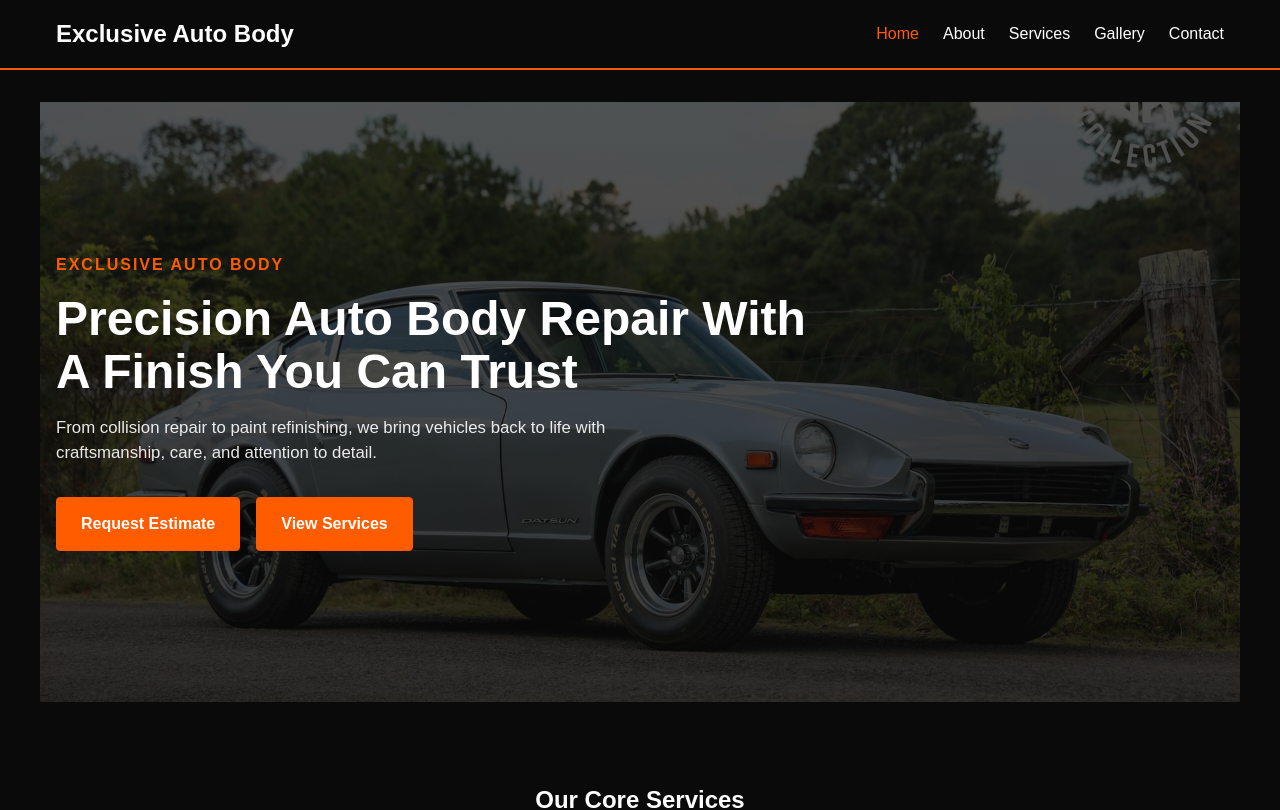
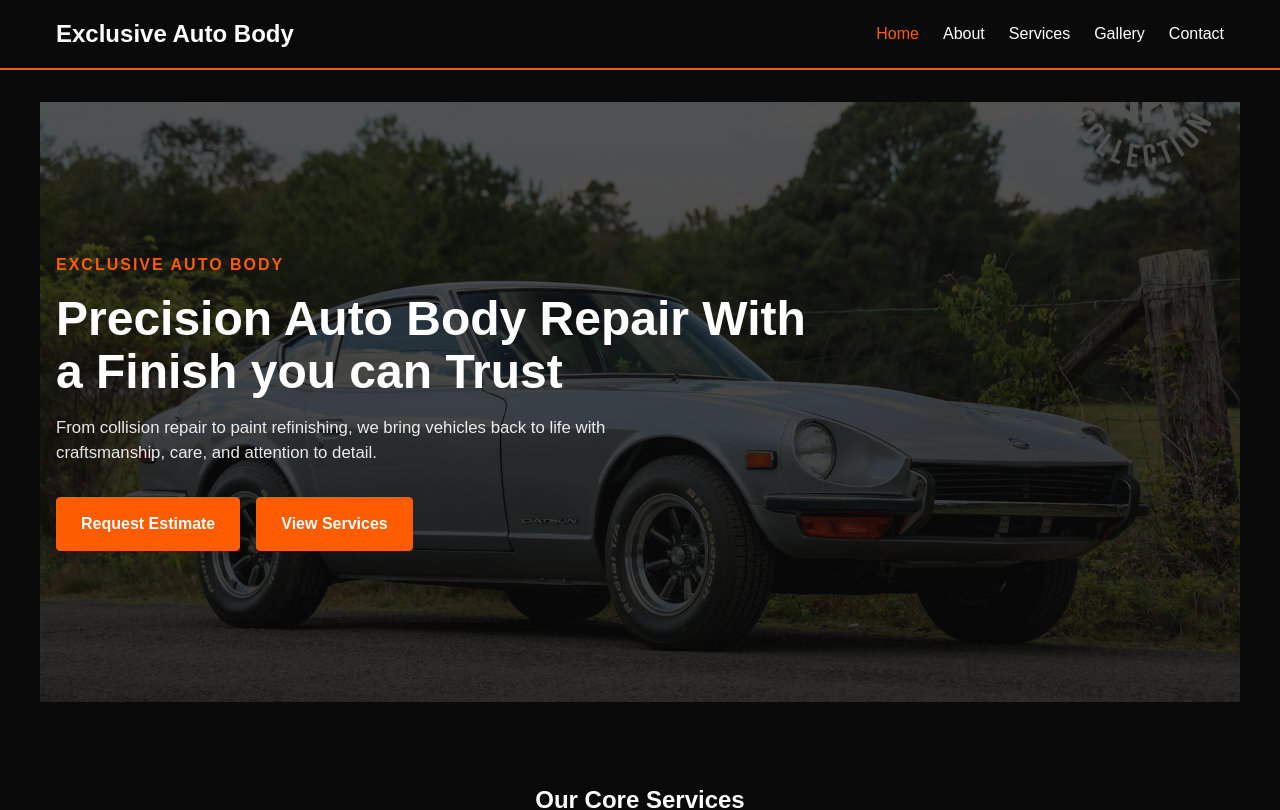
Before and after one commit to DarwinCasasola/exclusive-auto-body, a React (Vite) app: page / in a window 1280 px wide. Shown: the top 810 px of the page. Built offline with nearby package versions, Linux system fonts and the light colour scheme.

Commit message:
lowercase letters for hero

```diff
--- a/src/components/home/Hero.jsx
+++ b/src/components/home/Hero.jsx
@@ -6,7 +6,7 @@ function Hero() {
       <div className="hero__overlay">
         <div className="hero__content">
           <p className="hero__eyebrow">Exclusive Auto Body</p>
-          <h1>Precision Auto Body Repair With A Finish You Can Trust</h1>
+          <h1>Precision Auto Body Repair With a Finish you can Trust</h1>
           <p className="hero__text">
             From collision repair to paint refinishing, we bring vehicles back
             to life with craftsmanship, care, and attention to detail.
```
